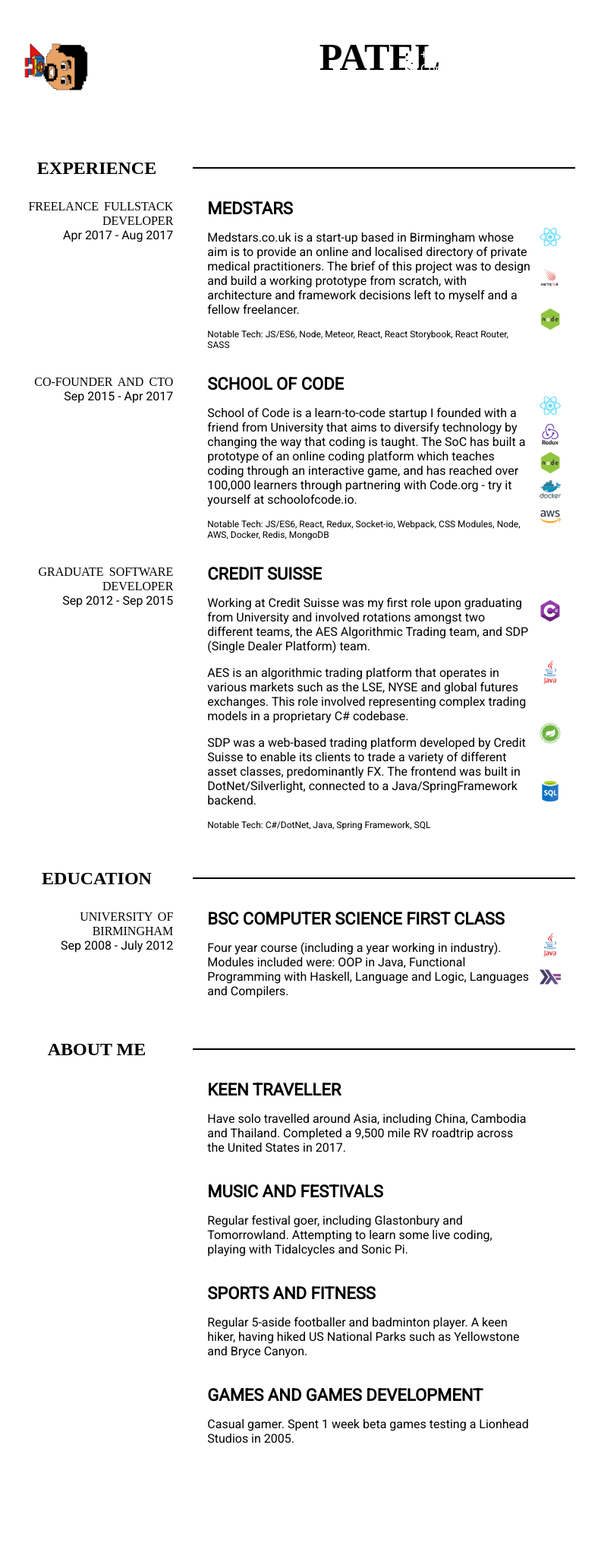
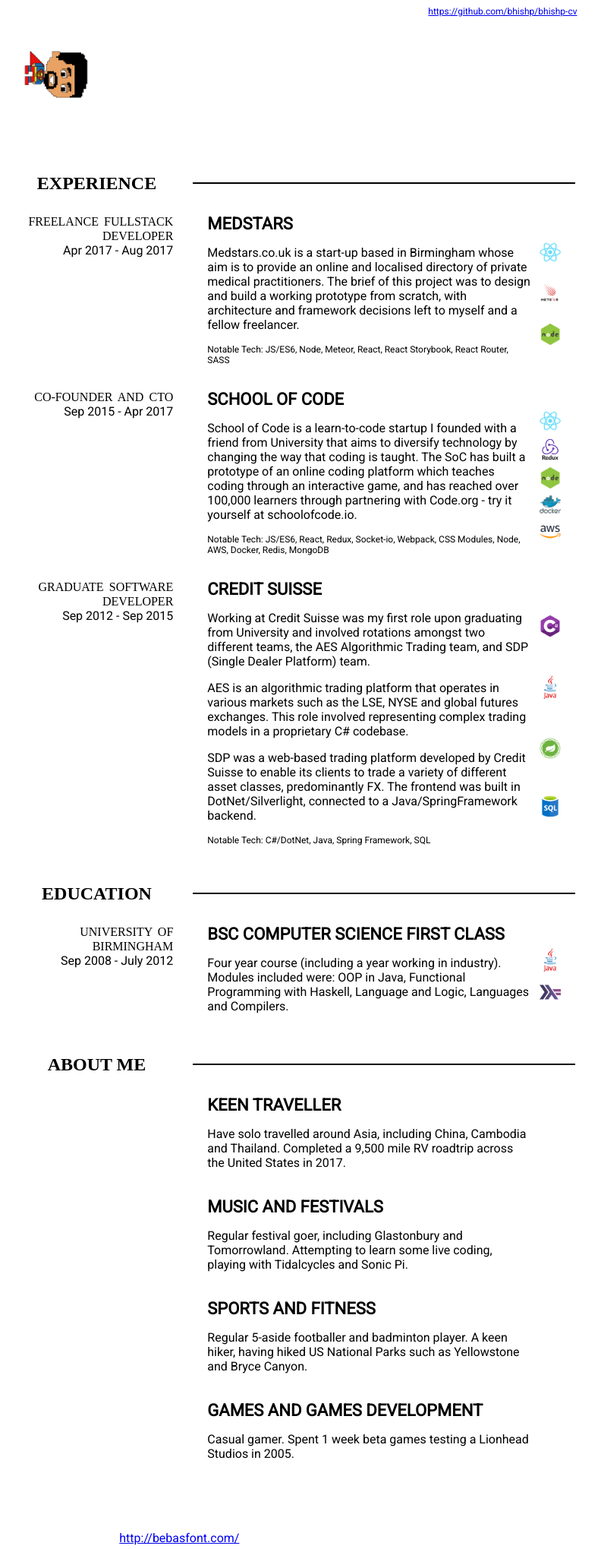
Before and after one commit to bhishp/bhishp-cv, a React (Create React App) app: page / in a window 1280 px wide. Shown: the whole page at 76% size, without its empty margins (266-1058 px from the left). Before the commit the page ends 2009 px from the top, so only its background shows below. Built offline with nearby package versions, Linux system fonts and the light colour scheme.

Commit message:
updated favicon Added bebas ack and cv link

```diff
--- a/src/App.css
+++ b/src/App.css
@@ -17,5 +17,10 @@
 
 .CVFooter {
   background-color: outerspace;
-  height: 80px;
+  color: white;
+  min-height: 80px;
+  padding: 5px 14px;
+  display: flex;
+  flex-direction: column;
+  justify-content: flex-end;
 }
--- a/src/App.tsx
+++ b/src/App.tsx
@@ -27,7 +27,9 @@
         <CVSection {...education} />
         <CVSection {...aboutMe} />
       </div>
-      <footer className="CVFooter" />
+      <footer className="CVFooter">
+        <span>Bebas font courtesy of: <a href="http://bebasfont.com/">http://bebasfont.com/</a></span>
+      </footer>
     </div>
   </div>
 );
--- a/src/components/CVHeader/CVHeader.css
+++ b/src/components/CVHeader/CVHeader.css
@@ -2,12 +2,19 @@
 @value outerspace, havelockblue, quillgray, white, scorpion, headingfont from shared;
 
 .CVHeader {
+  color: white;
   display: flex;
-  /*align-items: flex-start;*/
   align-items: center;
   position: relative;
   background-color: outerspace;
-  height: 180px;
+  height: 200px;
+}
+
+.CVHeader-corner-box {
+  position: absolute;
+  top: -4px;
+  right: 13.5px;
+  font-size: 12px;
 }
 
 .CVHeader-headshot-wrapper {
@@ -20,7 +27,7 @@
   width: 50%;
   min-width: 100px;
   max-width: 115px;
-  animation: CVHeader-headshot-spin 1 20s linear;
+  animation: CVHeader-headshot-spin infinite 20s linear;
 }
 
 .CVHeader-headings {
--- a/src/components/CVHeader/CVHeader.tsx
+++ b/src/components/CVHeader/CVHeader.tsx
@@ -23,6 +23,7 @@
   headshot = 'https://placehold.it/600x600'
 }) => (
   <header className="CVHeader">
+    <div className="CVHeader-corner-box"><p>View this CV Online at: <a href="https://github.com/bhishp/bhishp-cv">https://github.com/bhishp/bhishp-cv</a></p></div>
     <div className="CVHeader-headshot-wrapper">
       <img
         className="CVHeader-headshot"
@@ -42,7 +43,7 @@
     <ul className="CVHeader-personal-information">
       <li><FontAwesomeIcon icon={faPhone} /> {number}</li>
       <li><FontAwesomeIcon icon={faEnvelope} /> {email}</li>
-      <li><FontAwesomeIcon icon={faGithub} /> <a target="_blank" href="https://github.com/bhishp/bhishp-cv">View my source</a></li>
+      <li><FontAwesomeIcon icon={faGithub} /> <a target="_blank" href="https://github.com/bhishp/bhishp-cv">CV sourcecode</a></li>
     </ul>
   </header>
 );
--- a/src/data.json
+++ b/src/data.json
@@ -3,7 +3,7 @@
   "surname": "Patel",
   "profession": "Software Developer",
   "number": "+48-1516-2342",
-  "email": "Coming soon...",
+  "email": "please@ask.com",
   "sections": {
     "experience": {
       "heading": "Experience",
```
Also changed, not shown: 2 other files (tests, documents, lock files or other folders).
